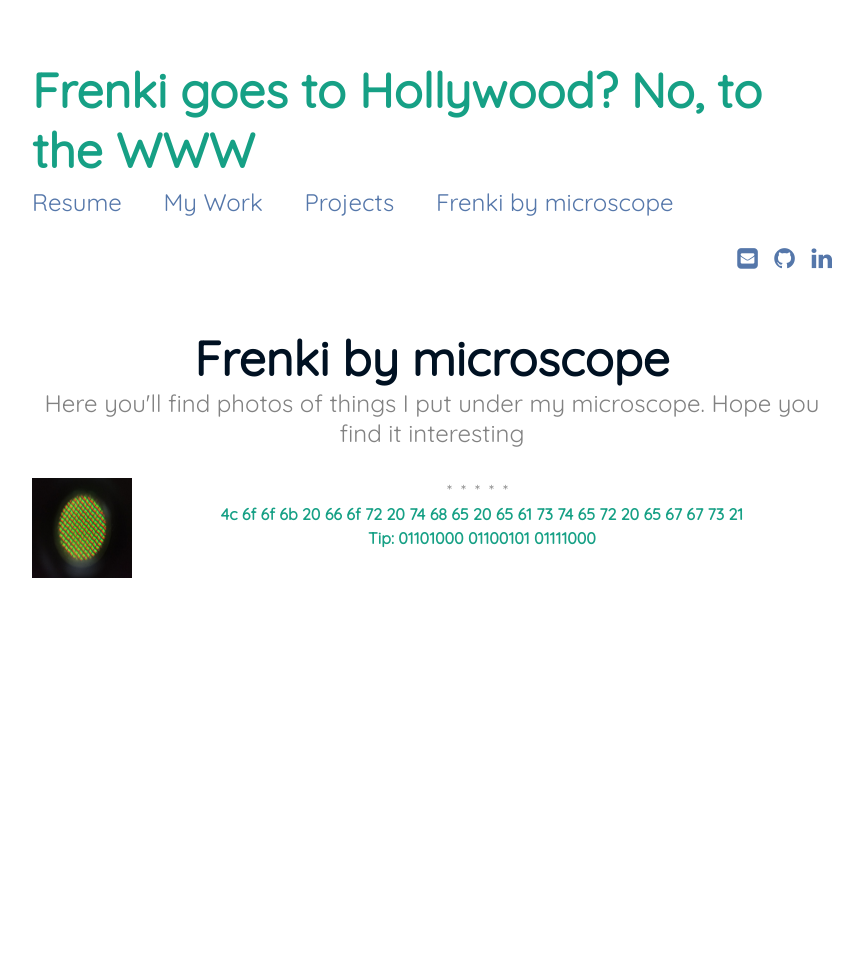
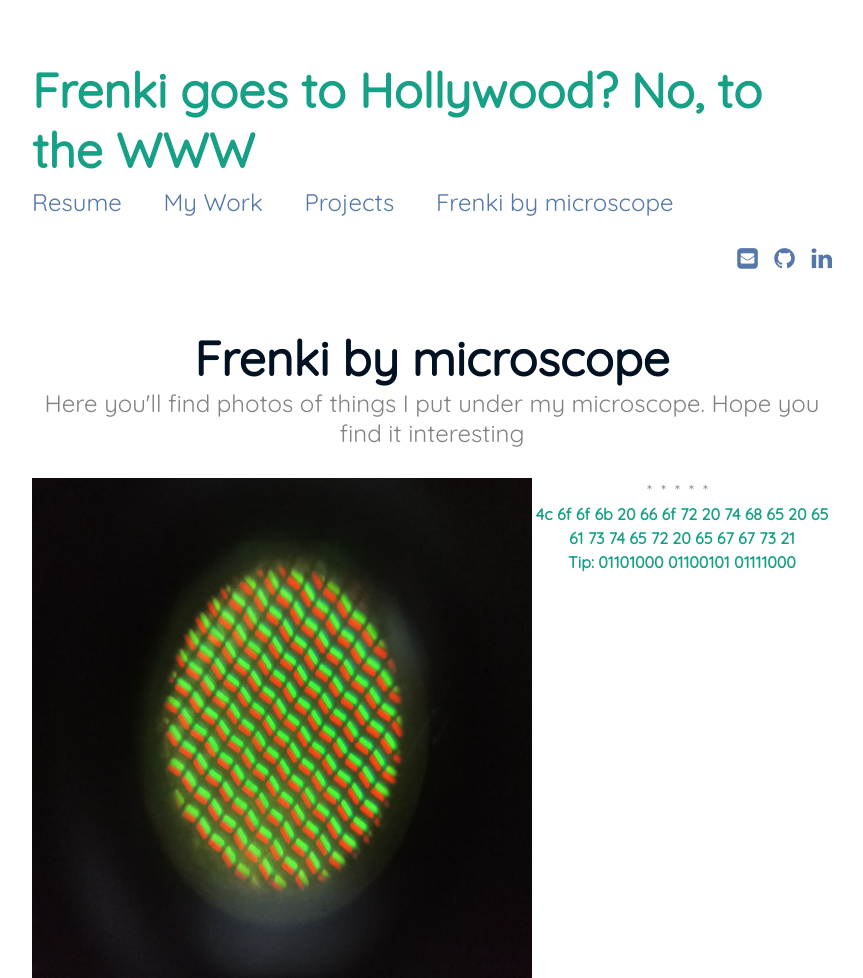
Before and after one commit to FreShq99/frenkishqepa.com, a Jekyll site: the page built from gallery.md, in a window 1280 px wide. Shown: the whole page, without its empty margins (208-1071 px from the left). Built offline with Jekyll 4.4.1, drawn with Linux system fonts in a browser that asks for light colours; before the commit the page ends 900 px from its top, so only the background shows below that.

Commit message:
Update gallery.md

```diff
--- a/gallery.md
+++ b/gallery.md
@@ -4,4 +4,4 @@ title: Frenki by microscope
 subtitle: Here you'll find photos of things I put under my microscope. Hope you find it interesting
 ---
 
-<img align="left" width="100" height="100" src="/MicroscopeGallery/yellow.jpeg">
+<img align="left" width="500" height="500" src="/MicroscopeGallery/yellow.jpeg">
```
